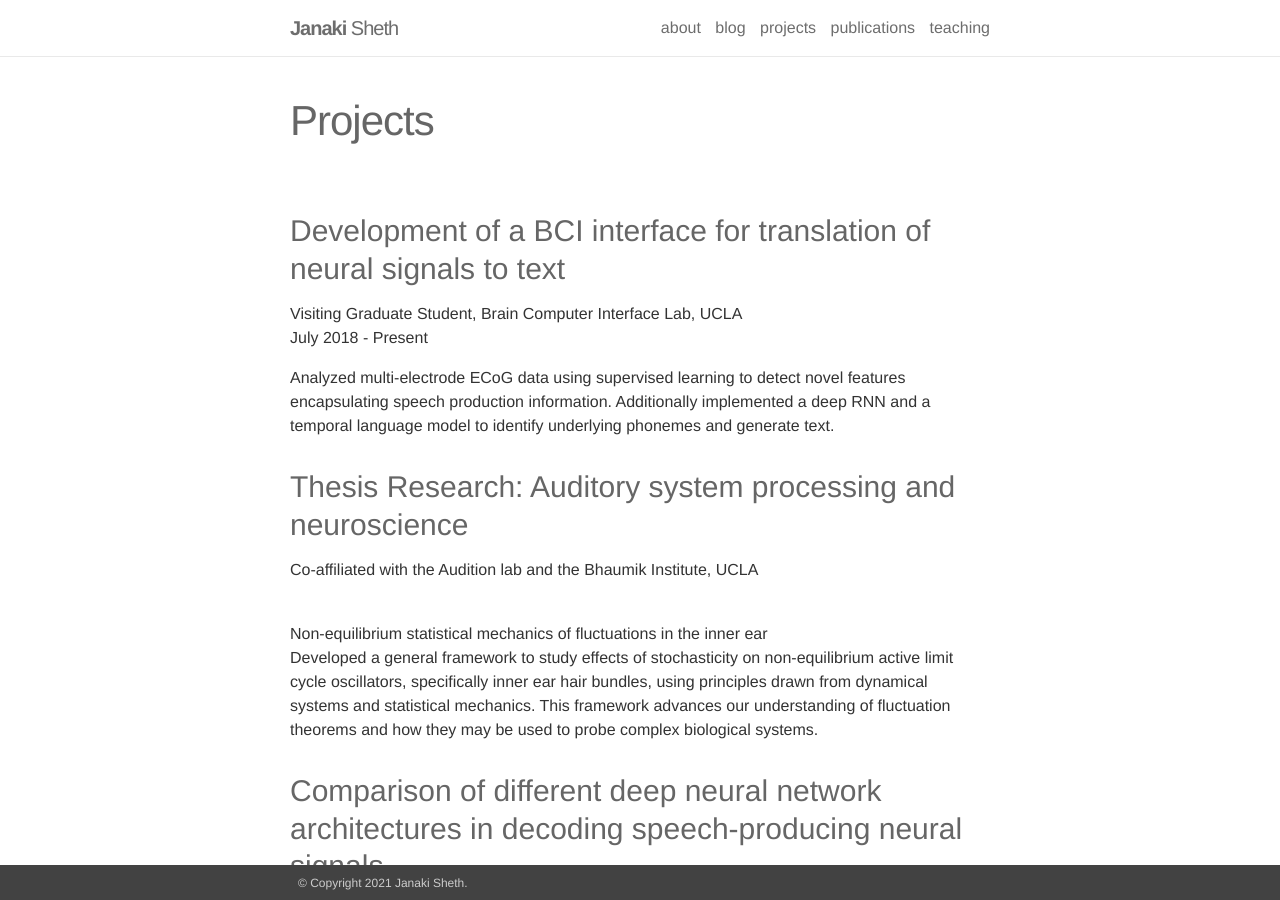
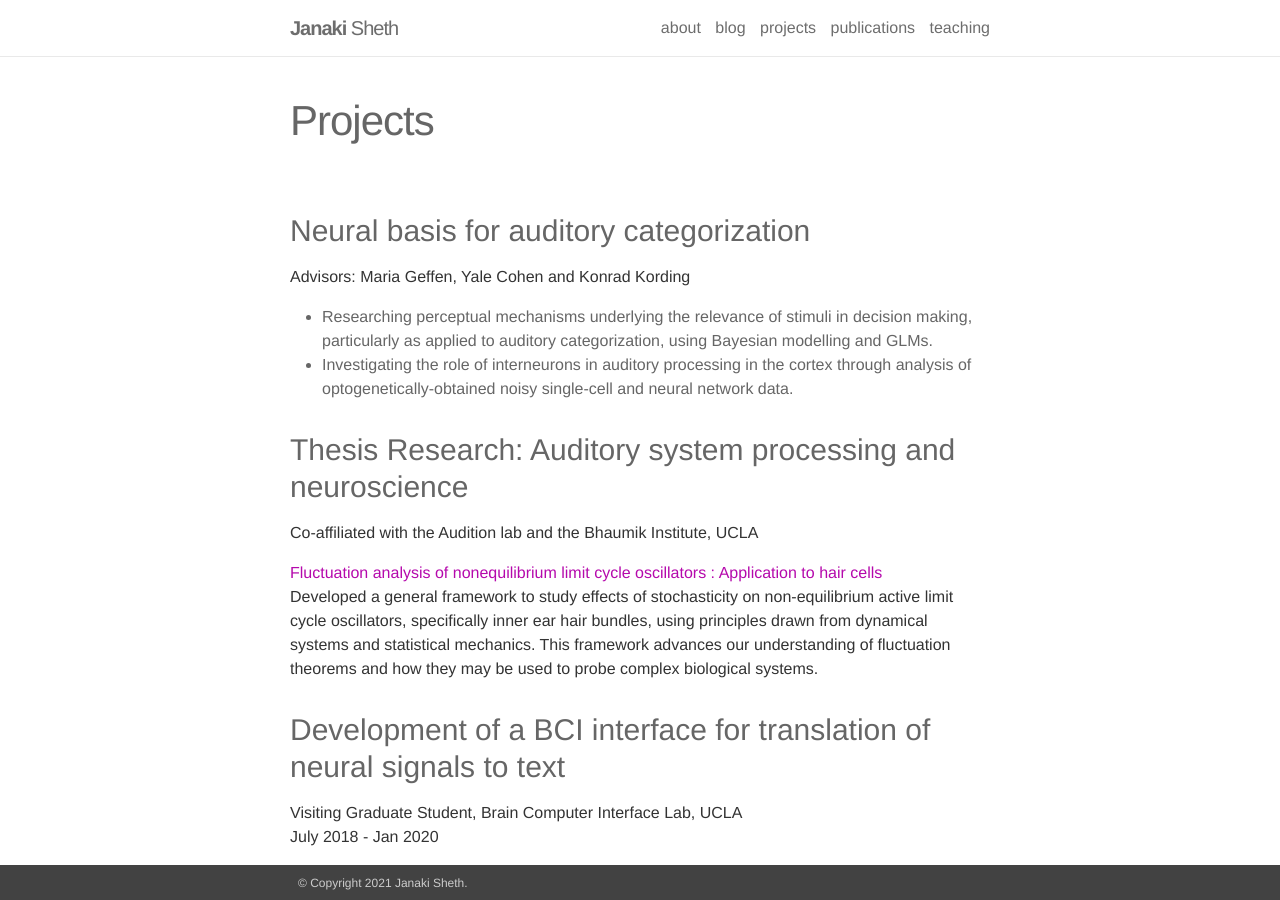
Before and after one commit to JanakiSheth/JanakiSheth.github.io, a Jekyll site: the page built from _pages/projects.md, in a window 1280 px wide and 900 px high. Built offline with Jekyll 4.4.1, drawn with Linux system fonts in a browser that asks for light colours; nearby versions of some CDN libraries.

Commit message:
Updating projects page of website

```diff
--- a/_pages/projects.md
+++ b/_pages/projects.md
@@ -6,16 +6,22 @@ years: [2018]
 # description: A growing collection of your cool projects.
 ---
 
+### Neural basis for auditory categorization
+Advisors: Maria Geffen, Yale Cohen and Konrad Kording
+
+- Researching perceptual mechanisms underlying the relevance of stimuli in decision making, particularly as applied to auditory categorization, using Bayesian modelling and GLMs.
+- Investigating the role of interneurons in auditory processing in the cortex through analysis of optogenetically-obtained noisy single-cell and neural network data.
+
+### Thesis Research: Auditory system processing and neuroscience
+Co-affiliated with the Audition lab and the Bhaumik Institute, UCLA
+
+[Fluctuation analysis of nonequilibrium limit cycle oscillators : Application to hair cells](https://escholarship.org/uc/item/66v0t1c6) <br>
+Developed a general framework to study effects of stochasticity on non-equilibrium active limit cycle oscillators, specifically inner ear hair bundles, using principles drawn from dynamical systems and statistical mechanics. This framework advances our understanding of fluctuation theorems and how they may be used to probe complex biological systems.
+
 ### Development of a BCI interface for translation of neural signals to text
-Visiting Graduate Student, Brain Computer Interface Lab, UCLA <br> July 2018 - Present <br>
+Visiting Graduate Student, Brain Computer Interface Lab, UCLA <br> July 2018 - Jan 2020 <br>
 
 Analyzed multi-electrode ECoG data using supervised learning to detect novel features encapsulating speech production information. Additionally implemented a deep RNN and a temporal language model to identify underlying phonemes and generate text.
-
-### Thesis Research: Auditory system processing and neuroscience
-Co-affiliated with the Audition lab and the Bhaumik Institute, UCLA <br>
-
-<br> Non-equilibrium statistical mechanics of fluctuations in the inner ear<br>
-Developed a general framework to study effects of stochasticity on non-equilibrium active limit cycle oscillators, specifically inner ear hair bundles, using principles drawn from dynamical systems and statistical mechanics. This framework advances our understanding of fluctuation theorems and how they may be used to probe complex biological systems.
 
 ### Comparison of different deep neural network architectures in decoding speech-producing neural signals
 Advisor: Jonathan Kao (Course: ECE 293AS)
```
Also changed, not shown: _pages/about.md (+1 -1 lines), _pages/cv.md (+1 -1 lines).
